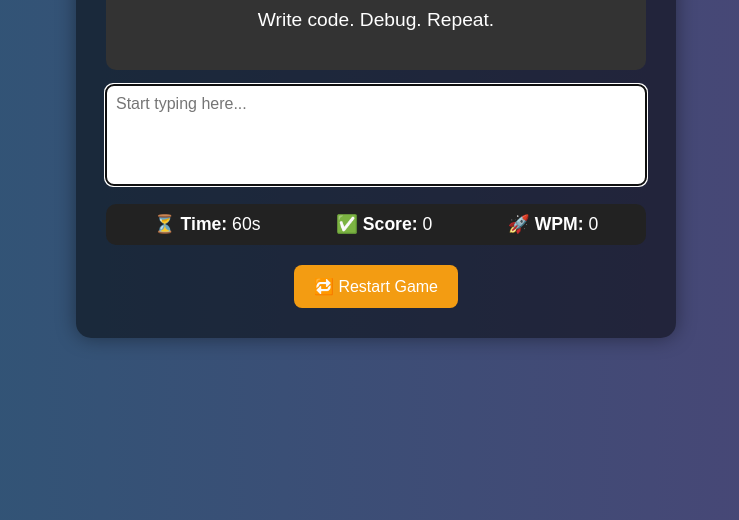
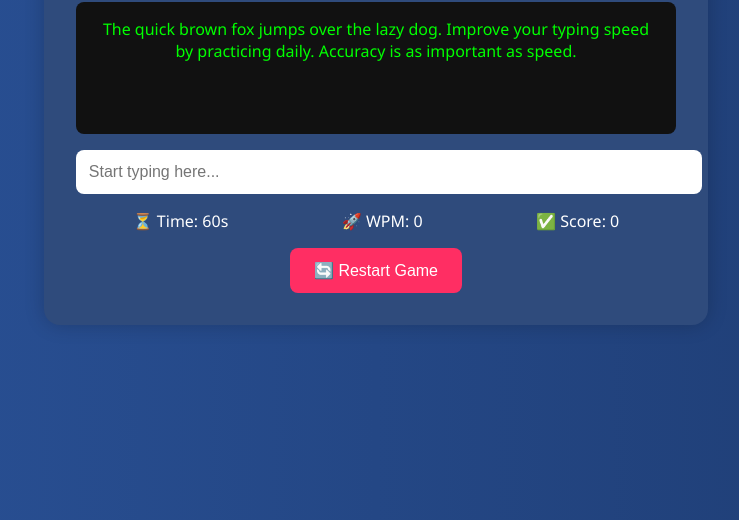
Before and after one commit to GOKULS07/typing-speed-game, a plain HTML site: page index.html in a window 1280 px wide. Shown: the part 280-800 px from the top of the page, without its empty margins (264-1003 px from the left). Drawn offline with Linux system fonts and the light colour scheme.

Commit message:
Update index.html

```diff
--- a/index.html
+++ b/index.html
@@ -3,26 +3,151 @@
 <head>
   <meta charset="UTF-8" />
   <meta name="viewport" content="width=device-width, initial-scale=1.0"/>
-  <title>Typing Speed Game</title>
-  <link rel="stylesheet" href="style.css"/>
+  <title>Typing Speed Challenge</title>
+  <style>
+    body {
+      font-family: 'Segoe UI', sans-serif;
+      background: #1e3c72;
+      background: linear-gradient(to right, #2a5298, #1e3c72);
+      display: flex;
+      justify-content: center;
+      align-items: center;
+      height: 100vh;
+      margin: 0;
+    }
+
+    .container {
+      background: #2f4b7c;
+      padding: 2rem;
+      border-radius: 16px;
+      box-shadow: 0 0 20px rgba(0,0,0,0.2);
+      text-align: center;
+      color: white;
+      width: 90%;
+      max-width: 600px;
+    }
+
+    .title {
+      font-size: 1.8rem;
+      margin-bottom: 1rem;
+    }
+
+    .text-display {
+      background: #111;
+      padding: 1rem;
+      margin-bottom: 1rem;
+      border-radius: 8px;
+      color: #0f0;
+      min-height: 100px;
+    }
+
+    input[type="text"] {
+      width: 100%;
+      padding: 0.8rem;
+      font-size: 1rem;
+      border: none;
+      border-radius: 8px;
+      margin-bottom: 1rem;
+      outline: none;
+    }
+
+    .stats {
+      display: flex;
+      justify-content: space-around;
+      margin-bottom: 1rem;
+    }
+
+    .restart-btn {
+      background: #ff2e63;
+      color: white;
+      border: none;
+      padding: 0.8rem 1.5rem;
+      font-size: 1rem;
+      border-radius: 8px;
+      cursor: pointer;
+    }
+
+    .restart-btn:hover {
+      background: #ff4c75;
+    }
+  </style>
 </head>
 <body>
   <div class="container">
-    <h1>🎯 Typing Speed Game</h1>
+    <div class="title">🎯 Typing Speed Challenge</div>
+    <div class="text-display" id="text-display">Loading...</div>
+    <input type="text" id="input" placeholder="Start typing here..." disabled />
 
-    <div class="quote-box" id="quote"></div>
-
-    <textarea id="input" placeholder="Start typing here..." autofocus></textarea>
-
-    <div class="info">
-      <p><strong>⏳ Time:</strong> <span id="time">60</span>s</p>
-      <p><strong>✅ Score:</strong> <span id="score">0</span></p>
-      <p><strong>🚀 WPM:</strong> <span id="wpm">0</span></p>
+    <div class="stats">
+      <div>⏳ Time: <span id="time">60</span>s</div>
+      <div>🚀 WPM: <span id="wpm">0</span></div>
+      <div>✅ Score: <span id="score">0</span></div>
     </div>
 
-    <button id="reset">🔁 Restart Game</button>
+    <button class="restart-btn" id="restart">🔄 Restart Game</button>
   </div>
 
-  <script src="script.js"></script>
+  <script>
+    const textDisplay = document.getElementById("text-display");
+    const inputField = document.getElementById("input");
+    const timeDisplay = document.getElementById("time");
+    const wpmDisplay = document.getElementById("wpm");
+    const scoreDisplay = document.getElementById("score");
+    const restartButton = document.getElementById("restart");
+
+    let text = "";
+    let time = 60;
+    let timer;
+    let score = 0;
+    let started = false;
+
+    const sampleText = `The quick brown fox jumps over the lazy dog. Improve your typing speed by practicing daily. Accuracy is as important as speed.`;
+
+    function startGame() {
+      text = sampleText;
+      textDisplay.textContent = text;
+      inputField.value = "";
+      inputField.disabled = false;
+      inputField.focus();
+      time = 60;
+      score = 0;
+      started = false;
+      timeDisplay.textContent = time;
+      scoreDisplay.textContent = score;
+      wpmDisplay.textContent = 0;
+
+      clearInterval(timer);
+    }
+
+    function startTimer() {
+      if (started) return;
+      started = true;
+      timer = setInterval(() => {
+        time--;
+        timeDisplay.textContent = time;
+        if (time <= 0) {
+          clearInterval(timer);
+          inputField.disabled = true;
+        }
+      }, 1000);
+    }
+
+    inputField.addEventListener("input", () => {
+      startTimer();
+      const enteredText = inputField.value.trim();
+      const correctWords = enteredText.split(" ").filter(word => text.includes(word));
+      score = correctWords.length;
+      const wpm = Math.round((score / (60 - time + 1)) * 60);
+      scoreDisplay.textContent = score;
+      wpmDisplay.textContent = isNaN(wpm) ? 0 : wpm;
+    });
+
+    restartButton.addEventListener("click", () => {
+      startGame();
+    });
+
+    // Start on first load
+    window.onload = startGame;
+  </script>
 </body>
 </html>
```
